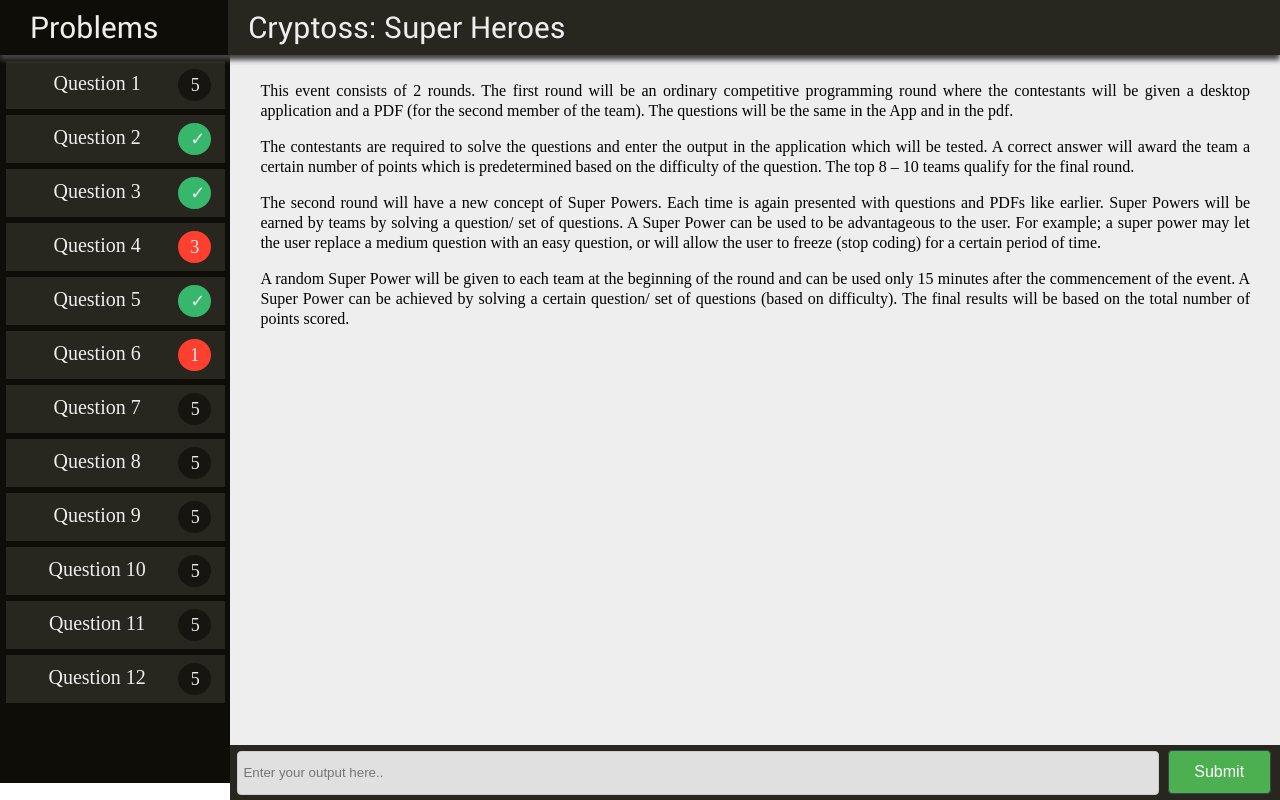
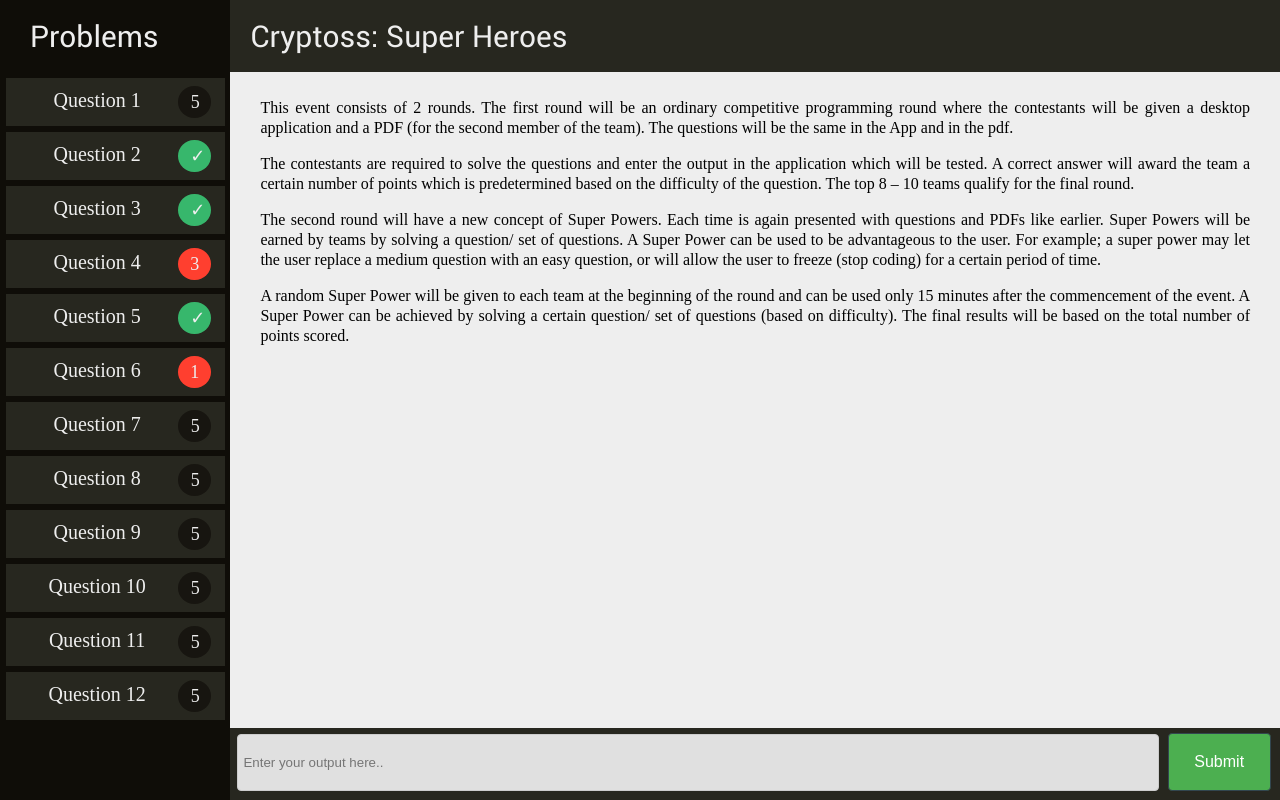
Before and after one commit to prashanthrebala/Cryptoss---WebApp, a plain HTML site: page Home.html in a window 1280 px wide. Drawn offline with Linux system fonts and the light colour scheme; a web font is replaced by a local one.

Commit message:
Cross browser UI fixed

```diff
--- a/Home.html
+++ b/Home.html
@@ -20,6 +20,7 @@
 </head>
 <body onload="setVariables();">
 	<div id="gg">
+
 		<div class="titleBar">
 			<div class="sideBarHeader">
 				Problems
@@ -31,7 +32,6 @@
 
 		<div class="content" style="display: flex;">
 			<div class="sideBar">
-				<div class="questionList">
 				<div href="#" class="questionLink" onclick="getQuestion(1)">
 					<div class="questionNumber">Question 1</div>
 					<div class="questionStatus">5</div>
@@ -81,7 +81,6 @@
 					<div class="questionStatus">5</div>
 				 </div>
 			</div>
-			</div>
 			<div class="questionDisplay">
 				<div id="questionDescriptionID" class="questionDescription">
 					<p>
--- a/pr.css
+++ b/pr.css
@@ -2,7 +2,11 @@
 
 html, body {
 
-	margin: 0px;
+	margin: 0;
+	border: 0;
+    padding: 0;
+    height: 100%;
+    width: 100%;
 	font-family: 'Calibri';
 
 }
@@ -76,15 +80,25 @@ input[type=button]:hover {
 
 }
 
+#gg {
+
+	height: 100%;
+	width: 100%;
+	padding: 0;
+	margin: 0;
+
+}
+
 .titleBar {
 
-	height: 55px;
+	padding: 0;
+	margin: 0;
+	height: 9%;
 	width: 100%;
 	display: flex;
 	position: fixed;
 	font-family: 'Roboto';
 	box-shadow: 0px 5px 5px #444;
-	top: 0px;
 
 }
 
@@ -104,7 +118,7 @@ input[type=button]:hover {
 .appHeader {
 
 	height: 100%;
-	width: 83%;
+	width: 82%;
 	background-color: #27271F;
 	color: #eee;
 	font-size: 30px;
@@ -118,17 +132,32 @@ input[type=button]:hover {
 .content {
 
 	width: 100%;
-	margin-top: 55px;
+	height: 91%;
+	position: absolute;
+	bottom: 0;
 
 }
 
 .sideBar {
 
-	height: 91vh;
+	margin: 0;
+	padding: 0;
+	height: 100%;
 	width: 18%;
 	background-color: #0F0D08;
 	float: left;
 	overflow-y: scroll;
+
+}
+
+.questionDisplay {
+
+	margin: 0;
+	padding: 0;
+	height: 100%;
+	width: 82%;
+	background-color: #eee;
+	font-size: 18px;
 
 }
 
@@ -139,7 +168,6 @@ input[type=button]:hover {
 	background-color: #27271F;
 	color: #eee;
 	text-align: center;
-	/*padding: 13px 0px 13px 0px;*/
 	display: flex;
 	margin: 6px;
 	text-decoration: none;
@@ -161,14 +189,12 @@ input[type=button]:hover {
 	height: 100%;
 	width: 65%;
 	padding-top: 11px;
-	/*background-color: #000;*/
 	margin-left: 20px;
 
 }
 
 .questionStatus {
 
-	/*display: inline-block;*/
 	border-radius: 50%;
 	height: 68%;
 	width: 15%;
@@ -178,14 +204,11 @@ input[type=button]:hover {
 	align-items: center;
 	padding-left: 12.5px;
 	margin-left: 10px;
-/*	-moz-box-shadow:    0px 0px 1.5px 1.5px #484848 inset;
-  	-webkit-box-shadow: 0px 0px 1.5px 1.5px #484848 inset;
-  	box-shadow:         0px 0px 1.5px 1.5px #484848 inset;*/
+
 }
 
 .questionStatusS {
 
-	/*display: inline-block;*/
 	border-radius: 50%;
 	height: 68%;
 	width: 15%;
@@ -195,14 +218,11 @@ input[type=button]:hover {
 	align-items: center;
 	padding-left: 12px;
 	margin-left: 10px;
-	/*-moz-box-shadow:    0px 0px 1.5px 1.5px #eee inset;
-  	-webkit-box-shadow: 0px 0px 1.5px 1.5px #eee inset;
-  	box-shadow:         0px 0px 1.5px 1.5px #eee inset;*/
+
 }
 
 .questionStatusF {
 
-	/*display: inline-block;*/
 	border-radius: 50%;
 	height: 68%;
 	width: 15%;
@@ -212,33 +232,21 @@ input[type=button]:hover {
 	align-items: center;
 	padding-left: 12px;
 	margin-left: 10px;
-	/*-moz-box-shadow:    0px 0px 1.5px 1.5px #eee inset;
-  	-webkit-box-shadow: 0px 0px 1.5px 1.5px #eee inset;
-  	box-shadow:         0px 0px 1.5px 1.5px #eee inset;*/
-}
-
-.questionDisplay {
-
-	min-height: 91vh;
-	width: 82%;
-	background-color: #eee;
-	float: left;
-	font-size: 18px;
-	transition-duration: 0.3s;
 
 }
 
 .questionDescription {
 
 	padding: 10px 30px;
-	height: 50%;
-	margin-bottom: 55px;
+	height: 91%;
+	background-color: #eee;
+	overflow-y: auto;
 
 }
 
 .submissionZone {
 
-	height: 55px;
+	height: 9%;
 	width: 100%;
 	position: fixed;
 	bottom: 0;
--- a/questions.js
+++ b/questions.js
@@ -6,7 +6,7 @@ var questions =
 	[
 
 		/* 1 */
-		"",
+		"skejbsejbfkjs",
 
 		/* 2 */
 		"",
```
Lines whose indentation alone changed are shown as unchanged.
